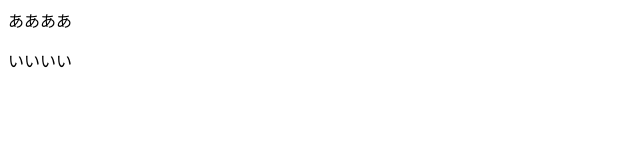
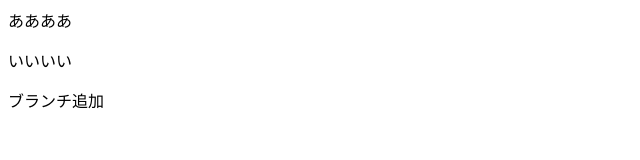
Before and after one commit to ubuntuhideo/test4, a plain HTML site: page index.html in a window 1280 px wide. Shown: the whole page, without its empty margins (0-640 px from the left). Drawn offline with Linux system fonts and the light colour scheme.

Commit message:
３時３７分に変更

```diff
--- a/index.html
+++ b/index.html
@@ -16,6 +16,8 @@
 
         <p>いいいい</p>
 
+        <p>ブランチ追加</p>
+
     </section>
 
 </body>
```
